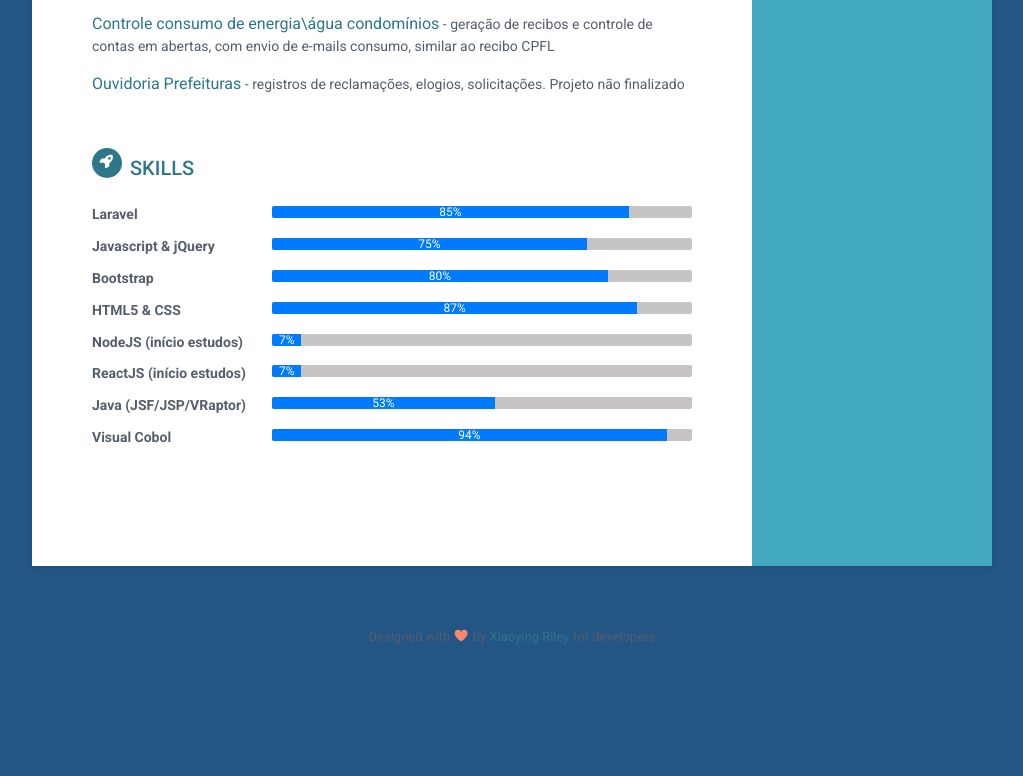
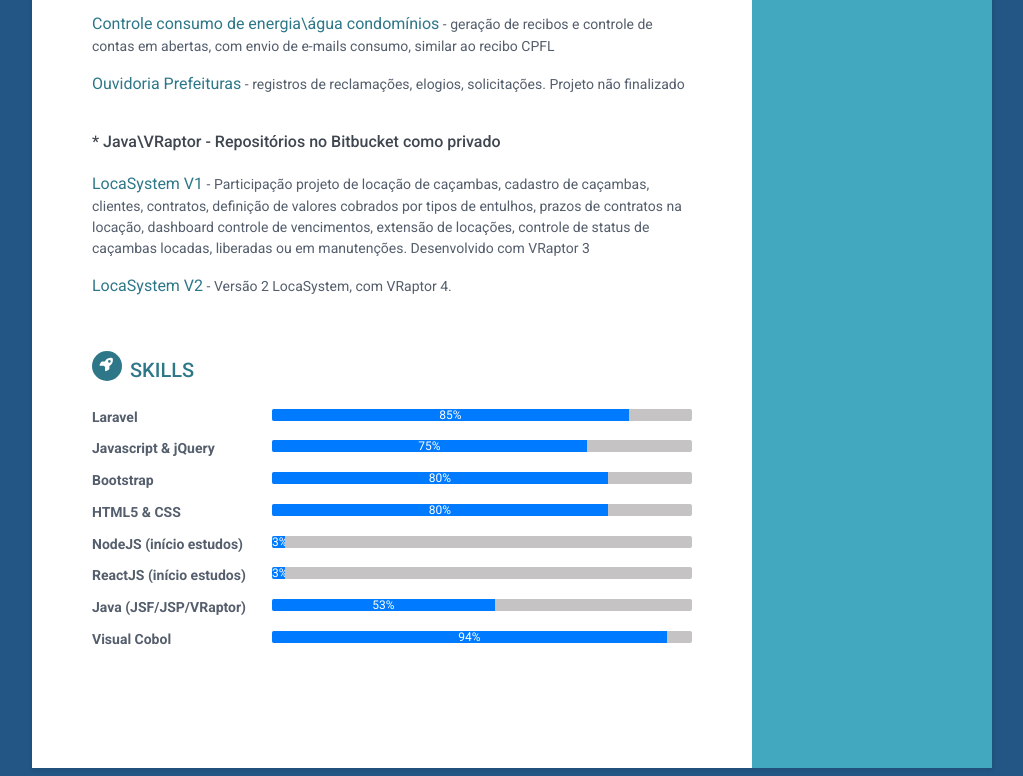
Before and after one commit to lfboaventura/resume, a plain HTML site: page index.html in a window 1280 px wide. Shown: the part 2136-2912 px from the top of the page, without its empty margins (128-1151 px from the left). Before the commit the page ends 2813 px from the top, so only its background shows below. Drawn offline with Linux system fonts and the light colour scheme.

Commit message:
atualizações

```diff
--- a/index.html
+++ b/index.html
@@ -203,7 +203,7 @@
 
             <section class="section projects-section">
                 <h2 class="section-title"><span class="icon-holder"><i class="fas fa-archive"></i></span>Projetos</h2>
-                <h3 class="job-title">Laravel - Reposit&oacute;rios no Bitbucket como privado</h3></br>
+                <h3 class="job-title">* Laravel - Reposit&oacute;rios no Bitbucket como privado</h3></br>
 
                 <div class="item">
                     <span class="project-title"><a href="https://bitbucket.org/lucioflavio/2aviaboletos/" target="_blank">2a. via Boletos Banco Ita&uacute;</a></span> - <span class="project-tagline">Projeto acesso de API Ita&uacute;, consulta 2a. via de boletos, pelo usu&aacute;rio que se cadastrou e se vinculou a um cadastro de cliente. Possui envio de e-mail para confirma&ccedil;&atilde;o de cadastro, recupera&ccedil;&atilde;o de senha.</span>
@@ -231,6 +231,17 @@
 
                 <div class="item">
                     <span class="project-title"><a href="https://bitbucket.org/projetoslucioflavioboaventura/ouvidoriaprefeituradejau" target="_blank">Ouvidoria Prefeituras</a></span> - registros de reclama&ccedil;&otilde;es, elogios, solicita&ccedil;&otilde;es. Projeto n&atilde;o finalizado<span class="project-tagline"></span>
+                </div><!--//item-->
+
+                </br>
+                <h3 class="job-title">* Java\VRaptor - Reposit&oacute;rios no Bitbucket como privado</h3></br>
+
+                <div class="item">
+                    <span class="project-title"><a href="https://bitbucket.org/projetovgl/locasystemv1/" target="_blank">LocaSystem V1</a></span> - <span class="project-tagline">Participação projeto de locação de caçambas, cadastro de caçambas, clientes, contratos, definição de valores cobrados por tipos de entulhos, prazos de contratos na locação, dashboard controle de vencimentos, extensão de locações, controle de status de caçambas locadas, liberadas ou em manutenções. Desenvolvido com VRaptor 3</span>
+                </div><!--//item-->
+
+                <div class="item">
+                    <span class="project-title"><a href="https://bitbucket.org/projetovgl/locasystemv2/" target="_blank">LocaSystem V2</a></span> - <span class="project-tagline">Versão 2 LocaSystem, com VRaptor 4.</span>
                 </div><!--//item-->
 
             </section><!--//section-->
@@ -262,21 +273,21 @@
                     <div class="item">
                         <h3 class="level-title">HTML5 &amp; CSS</h3>
                         <div class="progress level-bar">
-							    <div class="progress-bar theme-progress-bar" role="progressbar" style="width: 87%" aria-valuenow="87" aria-valuemin="0" aria-valuemax="100">87%</div>
+							    <div class="progress-bar theme-progress-bar" role="progressbar" style="width: 80%" aria-valuenow="80" aria-valuemin="0" aria-valuemax="100">80%</div>
 						</div>
                     </div><!--//item-->
 
                     <div class="item">
                         <h3 class="level-title">NodeJS (in&iacute;cio estudos)</h3>
                         <div class="progress level-bar">
-						    <div class="progress-bar theme-progress-bar" role="progressbar" style="width: 7%" aria-valuenow="7" aria-valuemin="0" aria-valuemax="100">7%</div>
+						    <div class="progress-bar theme-progress-bar" role="progressbar" style="width: 3%" aria-valuenow="3" aria-valuemin="0" aria-valuemax="100">3%</div>
 						</div>
                     </div><!--//item-->
 
                     <div class="item">
                         <h3 class="level-title">ReactJS (in&iacute;cio estudos)</h3>
                         <div class="progress level-bar">
-						    <div class="progress-bar theme-progress-bar" role="progressbar" style="width: 7%" aria-valuenow="7" aria-valuemin="0" aria-valuemax="100">7%</div>
+						    <div class="progress-bar theme-progress-bar" role="progressbar" style="width: 3%" aria-valuenow="3" aria-valuemin="0" aria-valuemax="100">3%</div>
 						</div>
                     </div><!--//item-->
 
```
